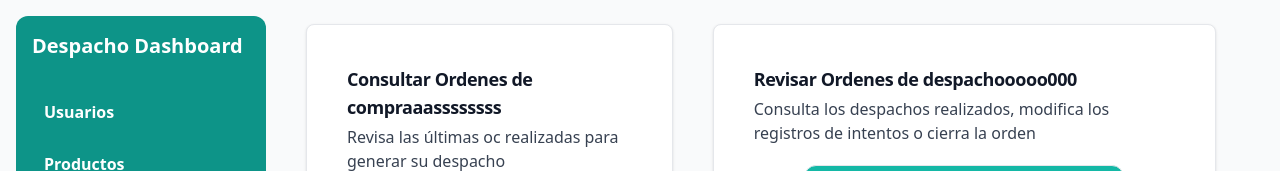
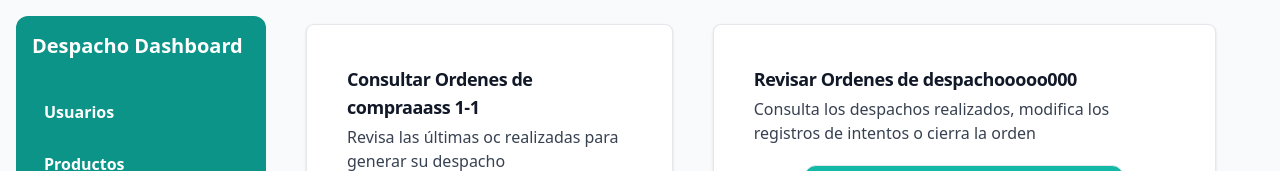
Before and after one commit to WenaEle/FRONT-EXAMEN-DEVOPS, a React (Vite) app: page / in a window 1280 px wide. Shown: the top 171 px of the page. Built offline with nearby package versions, Linux system fonts and the light colour scheme.

Commit message:
cambio front

```diff
--- a/src/componentes/CrudAdmin/PruebaCards.jsx
+++ b/src/componentes/CrudAdmin/PruebaCards.jsx
@@ -11,7 +11,7 @@ export const PruebaCards = () => {
     <section>
       <div className="flex justify-center">
         <CardComponent
-          title="Consultar Ordenes de compraaassssssss "
+          title="Consultar Ordenes de compraaass 1-1 "
           description="Revisa las últimas oc realizadas para generar su despacho"
           buttonText="Consultar"
           onClick={() => {
```
